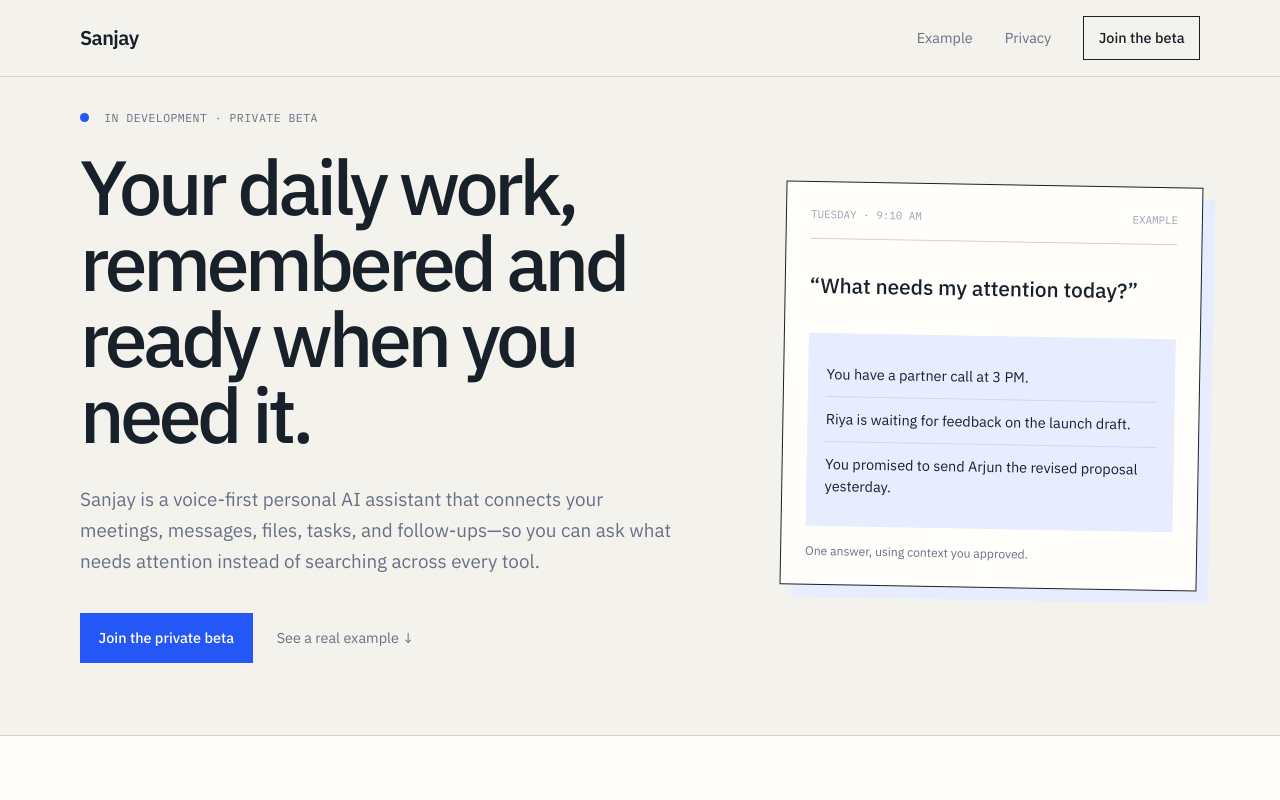
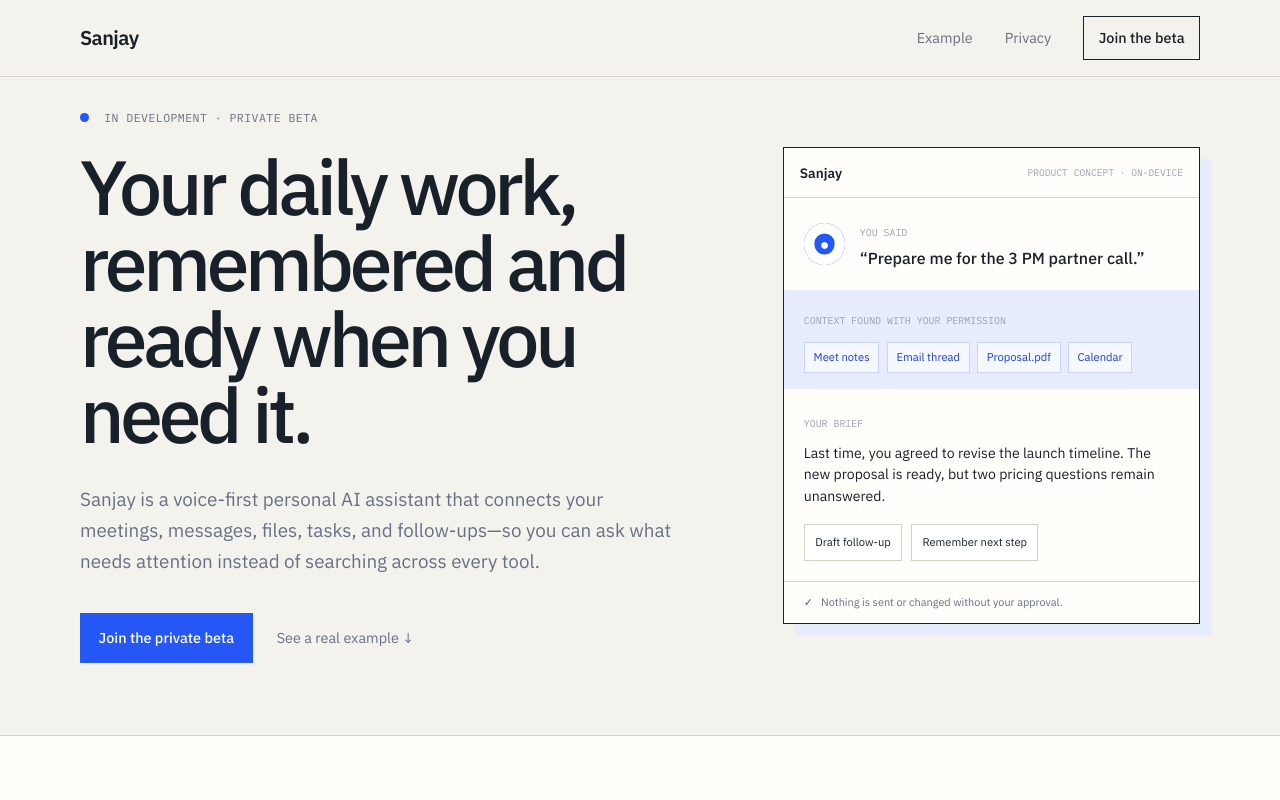
Before and after one commit to GeekyKartikey/Sanjay-AI-Immersion, a Next.js app: page / in a window 1280 px wide. Shown: the top 800 px of the page. Built offline with nearby package versions, Linux system fonts and the light colour scheme; no server answers.

Commit message:
show Sanjay product concept in hero

```diff
--- a/app/globals.css
+++ b/app/globals.css
@@ -202,53 +202,123 @@ button {
   font-size: 0.9rem;
 }
 
-.today-note {
-  padding: 1.5rem;
+.product-preview {
   border: 1px solid var(--ink);
   background: var(--white);
   box-shadow: 12px 12px 0 var(--blue-pale);
-  transform: rotate(1deg);
+  overflow: hidden;
 }
 
-.note-topline {
+.preview-topline {
   display: flex;
+  align-items: center;
   justify-content: space-between;
-  padding-bottom: 1rem;
+  padding: 0.9rem 1rem;
   border-bottom: 1px solid var(--line);
+}
+
+.preview-topline strong {
+  font-size: 0.85rem;
+  font-weight: 600;
+}
+
+.preview-topline span {
   color: var(--faint);
   font-family: var(--font-ibm-plex-mono), monospace;
-  font-size: 0.68rem;
+  font-size: 0.6rem;
   text-transform: uppercase;
 }
 
-.note-prompt {
-  margin: 2rem 0;
-  font-size: 1.3rem;
-  font-weight: 500;
-  line-height: 1.45;
+.voice-request {
+  display: grid;
+  grid-template-columns: auto 1fr;
+  align-items: center;
+  gap: 0.9rem;
+  padding: 1.25rem;
 }
 
-.note-answer {
-  padding: 1.15rem;
+.voice-button {
+  display: grid;
+  width: 2.6rem;
+  height: 2.6rem;
+  place-items: center;
+  border-radius: 50%;
+  color: white;
+  background: var(--blue);
+  box-shadow: inset 0 0 0 0.65rem white;
+}
+
+.voice-request small,
+.context-strip small,
+.preview-answer small {
+  color: var(--faint);
+  font-family: var(--font-ibm-plex-mono), monospace;
+  font-size: 0.62rem;
+  text-transform: uppercase;
+}
+
+.voice-request p {
+  margin: 0.3rem 0 0;
+  font-size: 1rem;
+  font-weight: 500;
+  line-height: 1.4;
+}
+
+.context-strip {
+  padding: 1rem 1.25rem;
   background: var(--blue-pale);
 }
 
-.note-answer p {
-  margin: 0;
-  padding: 0.7rem 0;
-  border-bottom: 1px solid rgba(36, 87, 245, 0.15);
-  font-size: 0.9rem;
-  line-height: 1.5;
+.context-strip > div {
+  display: flex;
+  flex-wrap: wrap;
+  gap: 0.45rem;
+  margin-top: 0.75rem;
 }
 
-.note-answer p:last-child {
-  border-bottom: 0;
+.context-strip span {
+  padding: 0.4rem 0.55rem;
+  border: 1px solid rgba(36, 87, 245, 0.22);
+  color: var(--blue-dark);
+  background: rgba(255, 255, 255, 0.65);
+  font-size: 0.7rem;
 }
 
-.note-foot {
-  margin: 1rem 0 0;
+.preview-answer {
+  padding: 1.25rem 1.25rem 1rem;
+}
+
+.preview-answer p {
+  margin: 0.6rem 0 0;
+  font-size: 0.88rem;
+  line-height: 1.55;
+}
+
+.preview-actions {
+  display: flex;
+  gap: 0.55rem;
+  padding: 0 1.25rem 1.25rem;
+}
+
+.preview-actions button {
+  padding: 0.55rem 0.65rem;
+  border: 1px solid var(--line);
+  color: var(--ink);
+  background: white;
+  font-size: 0.7rem;
+}
+
+.permission-note {
+  margin: 0;
+  padding: 0.8rem 1.25rem;
+  border-top: 1px solid var(--line);
   color: var(--muted);
-  font-size: 0.76rem;
+  font-size: 0.68rem;
+}
+
+.permission-note span {
+  margin-right: 0.35rem;
+  color: var(--blue);
 }
 
 .page-section {
@@ -639,7 +709,7 @@ textarea:focus {
     max-width: 760px;
   }
 
-  .today-note {
+  .product-preview {
     max-width: 600px;
   }
 
@@ -688,10 +758,9 @@ textarea:focus {
     flex-direction: column;
   }
 
-  .today-note {
+  .product-preview {
     margin-right: 0.5rem;
     box-shadow: 8px 8px 0 var(--blue-pale);
-    transform: none;
   }
 
   .page-section {
--- a/components/hero.tsx
+++ b/components/hero.tsx
@@ -31,18 +31,42 @@ export function Hero() {
             </TrackedLink>
           </div>
         </div>
-        <aside className="today-note" aria-label="Example daily briefing">
-          <div className="note-topline">
-            <span>Tuesday · 9:10 AM</span>
-            <span>Example</span>
+        <aside className="product-preview" aria-label="Sanjay product concept">
+          <div className="preview-topline">
+            <strong>Sanjay</strong>
+            <span>Product concept · On-device</span>
           </div>
-          <p className="note-prompt">“What needs my attention today?”</p>
-          <div className="note-answer">
-            <p>You have a partner call at 3 PM.</p>
-            <p>Riya is waiting for feedback on the launch draft.</p>
-            <p>You promised to send Arjun the revised proposal yesterday.</p>
+          <div className="voice-request">
+            <span className="voice-button" aria-hidden="true">●</span>
+            <div>
+              <small>You said</small>
+              <p>“Prepare me for the 3 PM partner call.”</p>
+            </div>
           </div>
-          <p className="note-foot">One answer, using context you approved.</p>
+          <div className="context-strip">
+            <small>Context found with your permission</small>
+            <div>
+              <span>Meet notes</span>
+              <span>Email thread</span>
+              <span>Proposal.pdf</span>
+              <span>Calendar</span>
+            </div>
+          </div>
+          <div className="preview-answer">
+            <small>Your brief</small>
+            <p>
+              Last time, you agreed to revise the launch timeline. The new
+              proposal is ready, but two pricing questions remain unanswered.
+            </p>
+          </div>
+          <div className="preview-actions">
+            <button type="button">Draft follow-up</button>
+            <button type="button">Remember next step</button>
+          </div>
+          <p className="permission-note">
+            <span aria-hidden="true">✓</span> Nothing is sent or changed without
+            your approval.
+          </p>
         </aside>
       </div>
     </section>
```
